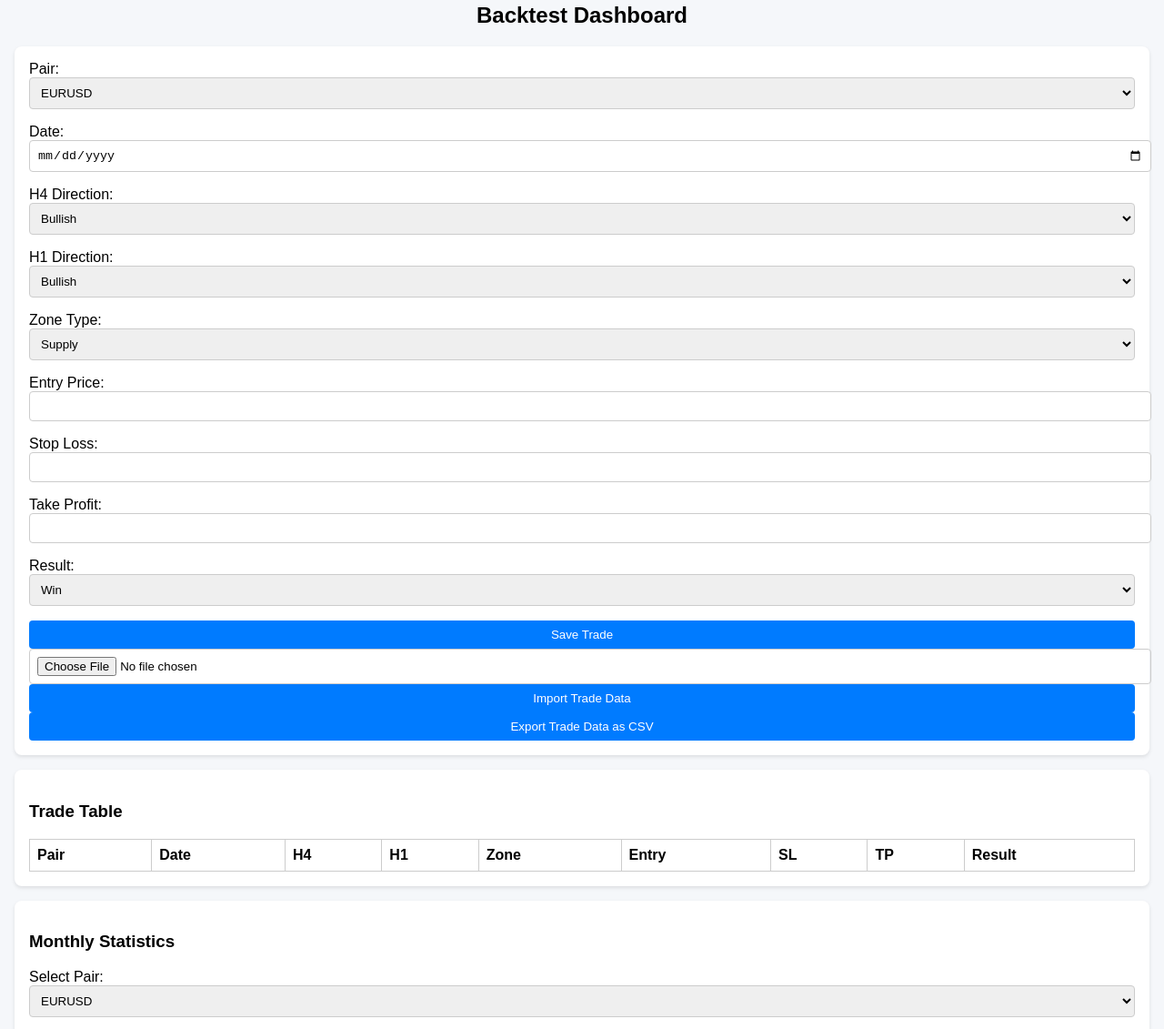
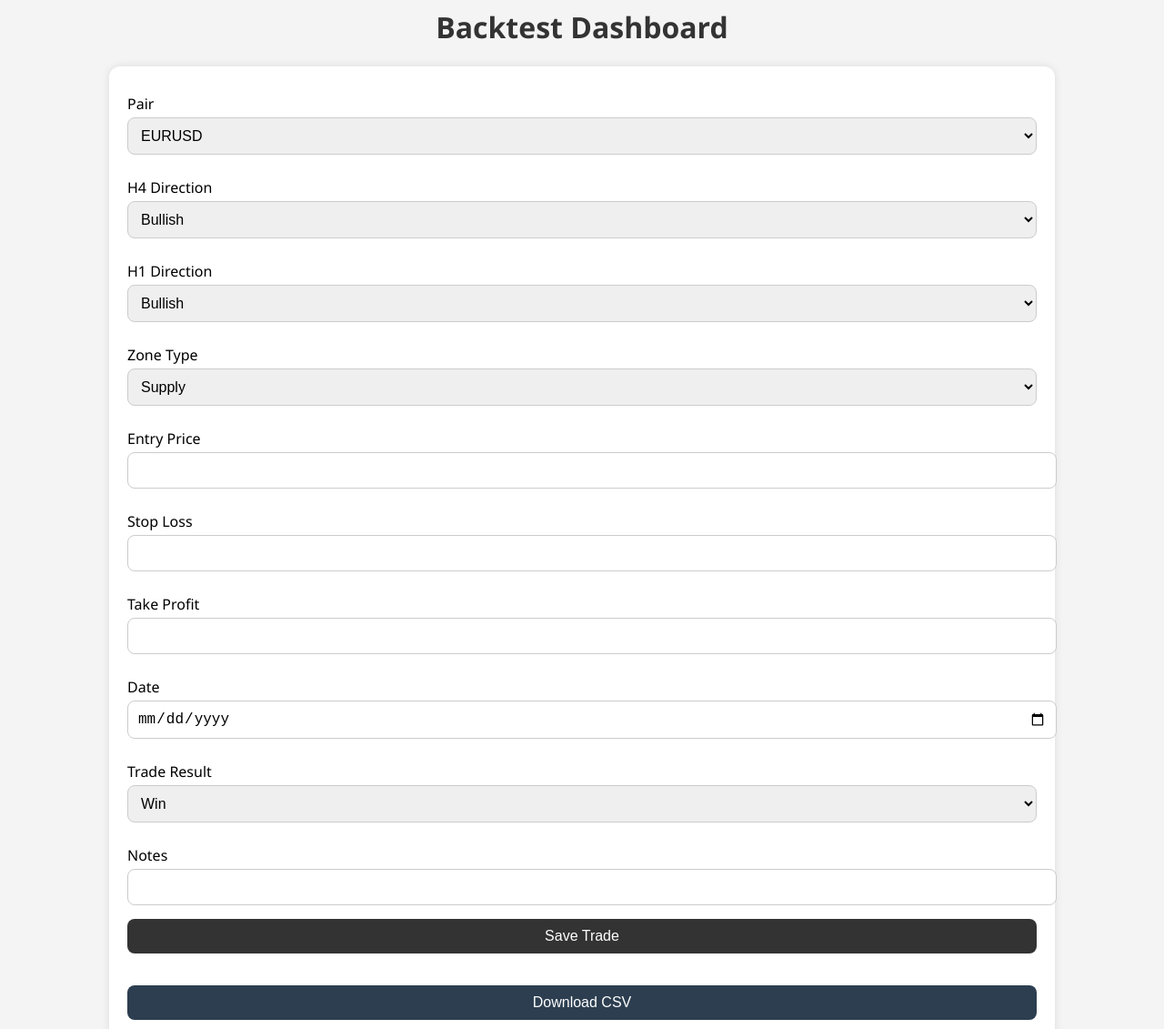
Before and after one commit to timsticks/Backtest-dashboard-, a plain HTML site: page index.html in a window 1280 px wide. Shown: the part 33-1164 px from the top of the page at 91% size. Drawn offline with nearby package versions, Linux system fonts and the light colour scheme.

Commit message:
Update index.html

```diff
--- a/index.html
+++ b/index.html
@@ -5,278 +5,175 @@
   <title>Backtest Dashboard</title>
   <script src="https://cdn.jsdelivr.net/npm/chart.js"></script>
   <style>
-    body {
-      font-family: Arial, sans-serif;
-      margin: 0;
-      padding: 1rem;
-      background: #f5f7fa;
-    }
-    h2 {
-      text-align: center;
-    }
-    .card {
-      background: white;
-      border-radius: 8px;
-      box-shadow: 0 2px 4px rgba(0,0,0,0.1);
-      padding: 1rem;
-      margin-bottom: 1rem;
-    }
-    .form-group, .stats-controls {
-      margin-bottom: 1rem;
-    }
-    input, select, button {
-      padding: 0.5rem;
-      border-radius: 4px;
-      border: 1px solid #ccc;
-      width: 100%;
-    }
-    button {
-      background-color: #007bff;
-      color: white;
-      border: none;
-      cursor: pointer;
-    }
-    button:hover {
-      background-color: #0056b3;
-    }
-    .grid {
-      display: grid;
-      grid-template-columns: repeat(auto-fit, minmax(250px, 1fr));
-      gap: 1rem;
-    }
-    table {
-      width: 100%;
-      border-collapse: collapse;
-      margin-top: 1rem;
-    }
-    th, td {
-      padding: 0.5rem;
-      border: 1px solid #ccc;
-      text-align: left;
-    }
+    body { font-family: 'Segoe UI', sans-serif; margin: 0; padding: 20px; background: #f4f4f4; }
+    h1 { text-align: center; color: #333; }
+    .form-container, .dashboard, .stats-section { max-width: 1000px; margin: 20px auto; background: white; padding: 20px; border-radius: 12px; box-shadow: 0 0 10px rgba(0,0,0,0.1); }
+    label { display: block; margin: 10px 0 4px; }
+    input, select, button { width: 100%; padding: 10px; margin-bottom: 15px; border-radius: 8px; border: 1px solid #ccc; font-size: 1rem; }
+    button { background: #333; color: white; border: none; cursor: pointer; }
+    button:hover { background: #555; }
+    .stats-card { padding: 15px; background: #eee; margin-bottom: 30px; border-radius: 10px; position: relative; }
+    .stats-card h3 { margin: 0 0 10px; }
+    .chart-container { width: 300px; height: 300px; margin: 20px auto; }
+    .export-btn { margin-top: 20px; background: #2c3e50; }
   </style>
 </head>
 <body>
-  <h2>Backtest Dashboard</h2>
-  <div class="card">
-    <div class="form-group">
-      <label>Pair:</label>
+  <h1>Backtest Dashboard</h1>  <div class="form-container">
+    <label>Pair</label>
     <select id="pair">
-        <option>EURUSD</option>
-        <option>EURCAD</option>
-        <option>GBPUSD</option>
-        <option>US30</option>
-        <option>BTCUSD</option>
-      </select>
-    </div>
-    <div class="form-group">
-      <label>Date:</label>
-      <input type="date" id="date" />
-    </div>
-    <div class="form-group">
-      <label>H4 Direction:</label>
-      <select id="h4Direction">
-        <option>Bullish</option>
-        <option>Bearish</option>
-      </select>
-    </div>
-    <div class="form-group">
-      <label>H1 Direction:</label>
-      <select id="h1Direction">
-        <option>Bullish</option>
-        <option>Bearish</option>
-      </select>
-    </div>
-    <div class="form-group">
-      <label>Zone Type:</label>
-      <select id="zoneType">
-        <option>Supply</option>
-        <option>Demand</option>
-      </select>
-    </div>
-    <div class="form-group">
-      <label>Entry Price:</label>
-      <input type="number" id="entryPrice" step="0.0001" />
-    </div>
-    <div class="form-group">
-      <label>Stop Loss:</label>
-      <input type="number" id="stopLoss" step="0.0001" />
-    </div>
-    <div class="form-group">
-      <label>Take Profit:</label>
-      <input type="number" id="takeProfit" step="0.0001" />
-    </div>
-    <div class="form-group">
-      <label>Result:</label>
-      <select id="result">
-        <option>Win</option>
-        <option>Loss</option>
-      </select>
-    </div>
-    <button onclick="saveTrade()">Save Trade</button>
-    <input type="file" id="importFile" accept=".csv">
-    <button onclick="importTrades()">Import Trade Data</button>
-    <button onclick="exportTrades()">Export Trade Data as CSV</button>
-  </div>  <div class="card">
-    <h3>Trade Table</h3>
-    <table id="tradeTable">
-      <thead>
-        <tr>
-          <th>Pair</th>
-          <th>Date</th>
-          <th>H4</th>
-          <th>H1</th>
-          <th>Zone</th>
-          <th>Entry</th>
-          <th>SL</th>
-          <th>TP</th>
-          <th>Result</th>
-        </tr>
-      </thead>
-      <tbody></tbody>
-    </table>
-  </div>  <div class="card">
-    <h3>Monthly Statistics</h3>
-    <div class="form-group">
-      <label>Select Pair:</label>
-      <select id="statsPairSelect" onchange="generateStats()">
       <option value="EURUSD">EURUSD</option>
       <option value="EURCAD">EURCAD</option>
       <option value="GBPUSD">GBPUSD</option>
       <option value="US30">US30</option>
       <option value="BTCUSD">BTCUSD</option>
     </select>
-    </div>
-    <div id="statsContainer"></div>
-    <canvas id="chartCanvas" width="400" height="200"></canvas>
-  </div>  <script>
-    let trades = JSON.parse(localStorage.getItem("trades") || "[]");
+    <label>H4 Direction</label>
+    <select id="h4">
+      <option value="Bullish">Bullish</option>
+      <option value="Bearish">Bearish</option>
+    </select>
+    <label>H1 Direction</label>
+    <select id="h1">
+      <option value="Bullish">Bullish</option>
+      <option value="Bearish">Bearish</option>
+    </select>
+    <label>Zone Type</label>
+    <select id="zone">
+      <option value="Supply">Supply</option>
+      <option value="Demand">Demand</option>
+    </select>
+    <label>Entry Price</label>
+    <input type="number" id="entry" step="0.0001">
+    <label>Stop Loss</label>
+    <input type="number" id="sl" step="0.0001">
+    <label>Take Profit</label>
+    <input type="number" id="tp" step="0.0001">
+    <label>Date</label>
+    <input type="date" id="date">
+    <label>Trade Result</label>
+    <select id="result">
+      <option value="Win">Win</option>
+      <option value="Loss">Loss</option>
+    </select>
+    <label>Notes</label>
+    <input type="text" id="notes">
+    <button onclick="saveTrade()">Save Trade</button>
+    <button class="export-btn" onclick="exportToCSV()">Download CSV</button>
+  </div>  <div class="stats-section" id="monthlyStats"></div>  <script>
+    let trades = JSON.parse(localStorage.getItem("trades")) || [];
 
     function saveTrade() {
-      const trade = {
-        pair: document.getElementById("pair").value,
-        date: document.getElementById("date").value,
-        h4: document.getElementById("h4Direction").value,
-        h1: document.getElementById("h1Direction").value,
-        zone: document.getElementById("zoneType").value,
-        entry: parseFloat(document.getElementById("entryPrice").value),
-        sl: parseFloat(document.getElementById("stopLoss").value),
-        tp: parseFloat(document.getElementById("takeProfit").value),
-        result: document.getElementById("result").value,
-      };
-      trades.push(trade);
+      const pair = document.getElementById("pair").value;
+      const h4 = document.getElementById("h4").value;
+      const h1 = document.getElementById("h1").value;
+      const zone = document.getElementById("zone").value;
+      const entry = parseFloat(document.getElementById("entry").value);
+      const sl = parseFloat(document.getElementById("sl").value);
+      const tp = parseFloat(document.getElementById("tp").value);
+      const date = document.getElementById("date").value;
+      const result = document.getElementById("result").value;
+      const notes = document.getElementById("notes").value;
+
+      if (!entry || !sl || !tp || !date) return alert("Please fill all fields");
+
+      const rr = Math.abs(tp - entry) / Math.abs(sl - entry);
+      const slSize = Math.abs(sl - entry);
+
+      trades.push({ pair, h4, h1, zone, entry, sl, tp, rr, slSize, date, result, notes });
       localStorage.setItem("trades", JSON.stringify(trades));
-      renderTable();
-      generateStats();
+      alert("Trade saved");
+      renderStats();
     }
 
-    function renderTable() {
-      const tbody = document.querySelector("#tradeTable tbody");
-      tbody.innerHTML = trades.map(t => `
-        <tr>
-          <td>${t.pair}</td>
-          <td>${t.date}</td>
-          <td>${t.h4}</td>
-          <td>${t.h1}</td>
-          <td>${t.zone}</td>
-          <td>${t.entry}</td>
-          <td>${t.sl}</td>
-          <td>${t.tp}</td>
-          <td>${t.result}</td>
-        </tr>
-      `).join("");
+    function exportToCSV() {
+      const headers = Object.keys(trades[0] || {}).join(",");
+      const rows = trades.map(t => Object.values(t).join(","));
+      const csvContent = [headers, ...rows].join("\n");
+      const blob = new Blob([csvContent], { type: "text/csv;charset=utf-8;" });
+      const link = document.createElement("a");
+      link.href = URL.createObjectURL(blob);
+      link.download = "trades.csv";
+      link.click();
     }
 
-    function exportTrades() {
-      let csv = "Pair,Date,H4,H1,Zone,Entry,SL,TP,Result\n";
-      trades.forEach(t => {
-        csv += `${t.pair},${t.date},${t.h4},${t.h1},${t.zone},${t.entry},${t.sl},${t.tp},${t.result}\n`;
+    function renderStats() {
+      const statsContainer = document.getElementById("monthlyStats");
+      statsContainer.innerHTML = "";
+      const statsMap = {};
+
+      trades.forEach(trade => {
+        const date = new Date(trade.date);
+        const monthLabel = `${date.toLocaleString('default', { month: 'long' })} ${date.getFullYear()}`;
+        const key = `${trade.pair}_${monthLabel}`;
+        if (!statsMap[key]) statsMap[key] = [];
+        statsMap[key].push(trade);
       });
-      const blob = new Blob([csv], { type: "text/csv" });
-      const url = URL.createObjectURL(blob);
-      const a = document.createElement("a");
-      a.href = url;
-      a.download = "trades.csv";
-      a.click();
+
+      for (let key in statsMap) {
+        const [pair, ...monthArr] = key.split("_");
+        const month = monthArr.join(" ");
+        const data = statsMap[key];
+        const setupCount = data.length;
+        const wins = data.filter(t => t.result === "Win").length;
+        const losses = setupCount - wins;
+        const rrSum = data.reduce((acc, t) => acc + t.rr, 0);
+        const winRate = Math.round((wins / setupCount) * 100);
+
+        const days = {};
+        data.forEach(t => {
+          const weekday = new Date(t.date).toLocaleString('en-US', { weekday: 'long' });
+          if (!days[weekday]) days[weekday] = { total: 0, wins: 0 };
+          days[weekday].total++;
+          if (t.result === "Win") days[weekday].wins++;
+        });
+
+        let bestDay = "";
+        let maxWinRate = 0;
+        for (let d in days) {
+          const rate = days[d].wins / days[d].total;
+          if (rate > maxWinRate) {
+            maxWinRate = rate;
+            bestDay = d;
+          }
         }
 
-    function importTrades() {
-      const file = document.getElementById("importFile").files[0];
-      const reader = new FileReader();
-      reader.onload = e => {
-        const rows = e.target.result.split("\n").slice(1);
-        rows.forEach(row => {
-          const [pair, date, h4, h1, zone, entry, sl, tp, result] = row.split(",");
-          if (pair && date) {
-            trades.push({ pair, date, h4, h1, zone, entry: +entry, sl: +sl, tp: +tp, result });
+        const canvasId = `chart_${key.replace(/\s+/g, '_')}`;
+
+        statsContainer.innerHTML += `
+          <div class="stats-card">
+            <h3>${pair} - ${month}</h3>
+            <p><strong>Setups:</strong> ${setupCount}</p>
+            <p><strong>Wins:</strong> ${wins}</p>
+            <p><strong>Win Rate:</strong> ${winRate}%</p>
+            <p><strong>Average R:R:</strong> ${(rrSum / setupCount).toFixed(2)}</p>
+            <p><strong>Best Trading Day:</strong> ${bestDay}</p>
+            <div class="chart-container">
+              <canvas id="${canvasId}"></canvas>
+            </div>
+          </div>
+        `;
+
+        setTimeout(() => {
+          const ctx = document.getElementById(canvasId).getContext('2d');
+          new Chart(ctx, {
+            type: 'pie',
+            data: {
+              labels: ['Wins', 'Losses'],
+              datasets: [{
+                data: [wins, losses],
+                backgroundColor: ['#27ae60', '#e74c3c'],
+              }]
+            },
+            options: {
+              responsive: true,
+              plugins: { legend: { position: 'bottom' } }
             }
           });
-        localStorage.setItem("trades", JSON.stringify(trades));
-        renderTable();
-        generateStats();
-      };
-      reader.readAsText(file);
+        }, 100);
+      }
     }
 
-    function generateStats() {
-      const selectedPair = document.getElementById("statsPairSelect").value;
-      const filtered = trades.filter(t => t.pair === selectedPair);
-      const byMonth = {};
-      filtered.forEach(t => {
-        const month = t.date.slice(0, 7);
-        if (!byMonth[month]) byMonth[month] = [];
-        byMonth[month].push(t);
-      });
-
-      const statsDiv = document.getElementById("statsContainer");
-      statsDiv.innerHTML = "";
-      const labels = [], winCounts = [], lossCounts = [];
-
-      Object.entries(byMonth).forEach(([month, arr]) => {
-        const wins = arr.filter(a => a.result === "Win").length;
-        const losses = arr.filter(a => a.result === "Loss").length;
-        const avgRR = (arr.reduce((acc, t) => acc + (t.tp - t.entry) / (t.entry - t.sl), 0) / arr.length).toFixed(2);
-        const bestDay = arr.map(a => new Date(a.date).getDay())
-          .reduce((a, b, i, arr) => arr.filter(x => x === a).length >= arr.filter(x => x === b).length ? a : b);
-        const dayMap = ["Sun", "Mon", "Tue", "Wed", "Thu", "Fri", "Sat"];
-        statsDiv.innerHTML += `
-          <div class="card">
-            <strong>${month}</strong><br>
-            Total Trades: ${arr.length}<br>
-            Wins: ${wins}<br>
-            Losses: ${losses}<br>
-            Win Rate: ${(wins / arr.length * 100).toFixed(1)}%<br>
-            Avg R:R: ${avgRR}<br>
-            Best Day: ${dayMap[bestDay]}
-          </div>
-        `;
-        labels.push(month);
-        winCounts.push(wins);
-        lossCounts.push(losses);
-      });
-
-      const ctx = document.getElementById('chartCanvas').getContext('2d');
-      new Chart(ctx, {
-        type: 'bar',
-        data: {
-          labels,
-          datasets: [
-            {
-              label: 'Wins',
-              data: winCounts,
-              backgroundColor: 'rgba(75, 192, 192, 0.6)'
-            },
-            {
-              label: 'Losses',
-              data: lossCounts,
-              backgroundColor: 'rgba(255, 99, 132, 0.6)'
-            }
-          ]
-        }
-      });
-    }
-
-    renderTable();
-    generateStats();
+    window.onload = renderStats;
   </script></body>
 </html>
```
Lines whose indentation alone changed are shown as unchanged.
